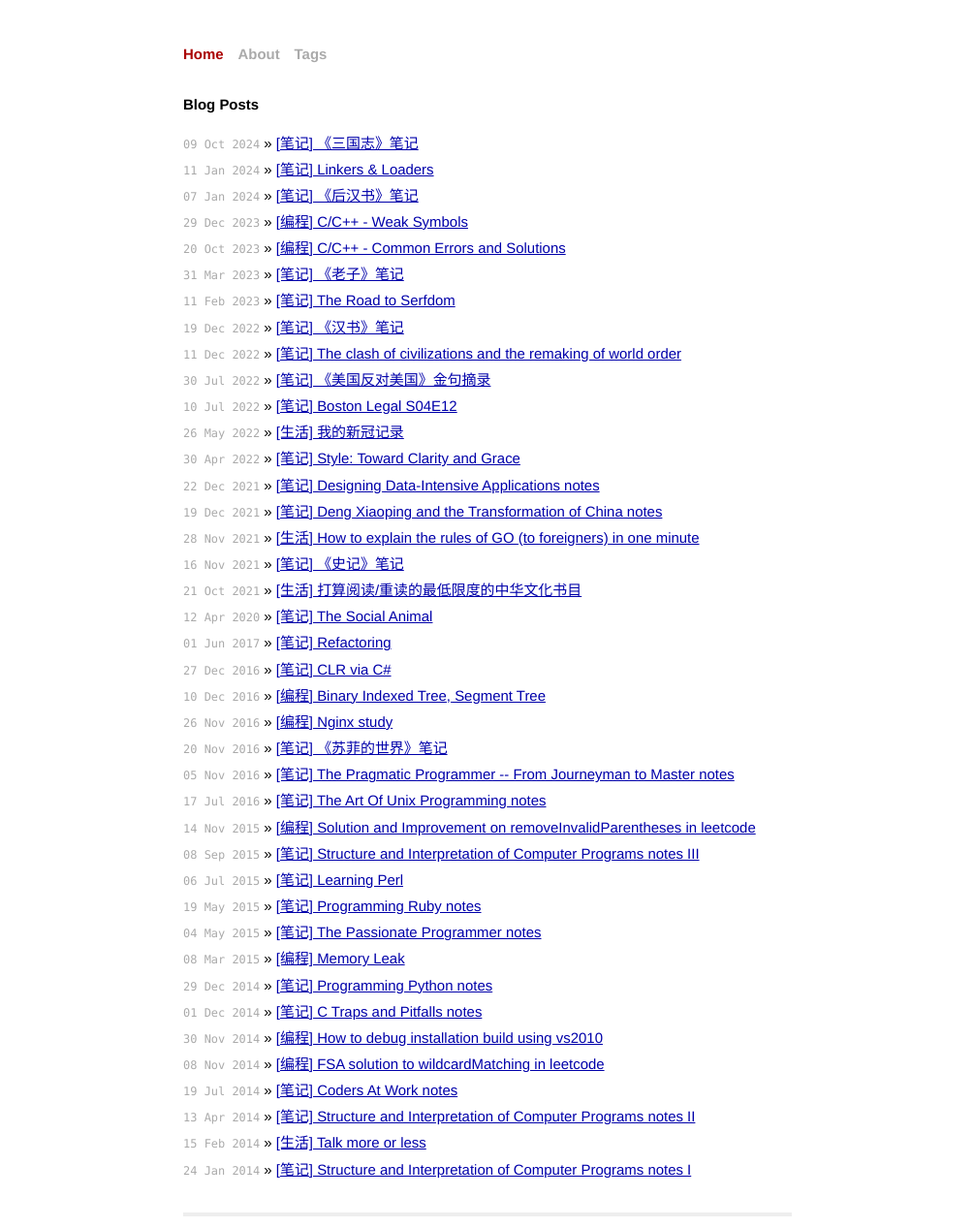
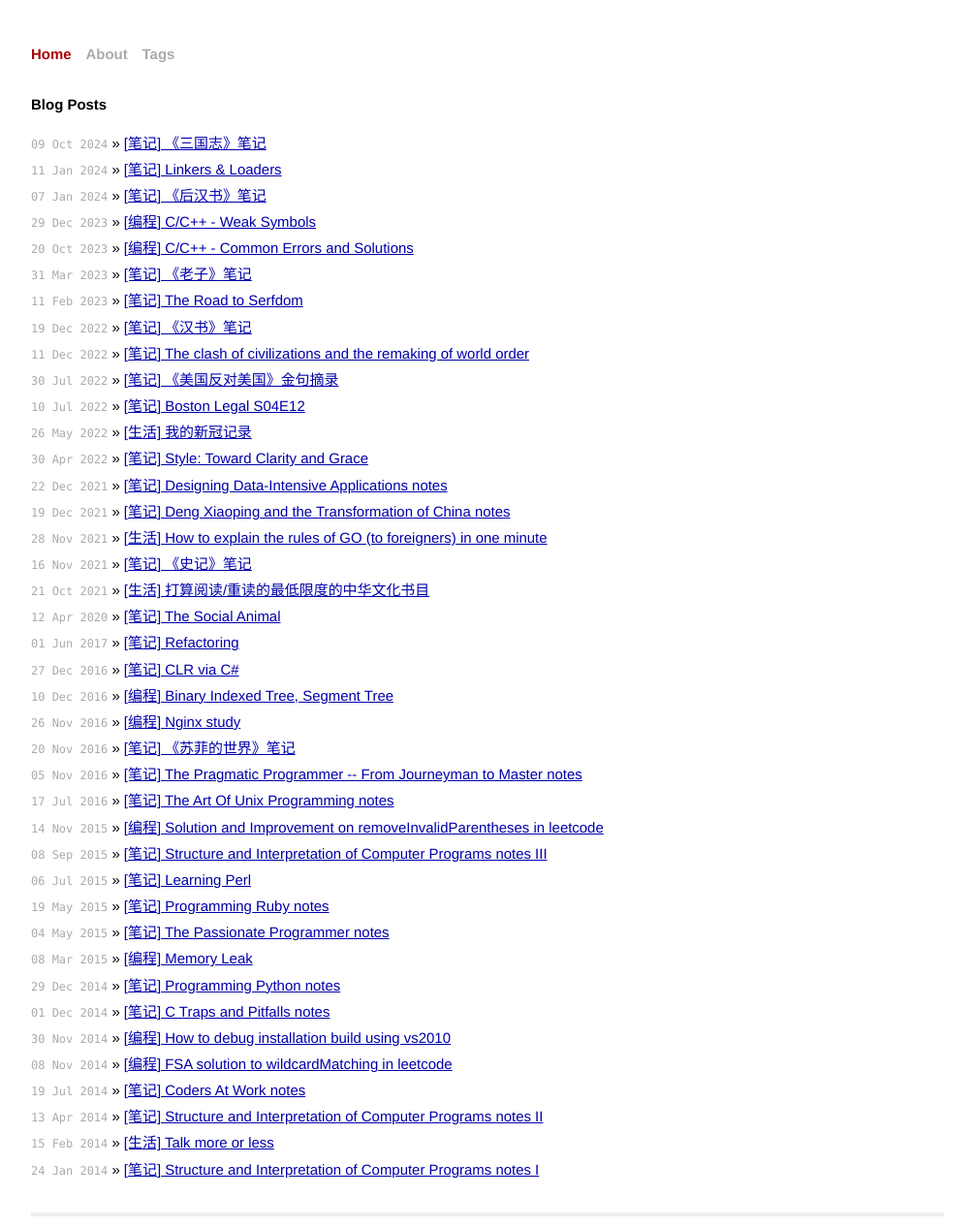
Before and after one commit to jslhcl/jslhcl.github.io, a Jekyll site: the page built from index.html, in a window 1280 px wide. Shown: the whole page at 97% size, without its empty margins (137-1142 px from the left). Built offline with Jekyll 4.4.1, drawn with Linux system fonts in a browser that asks for light colours.

Commit message:
expand width from 42em to 63em

```diff
--- a/css/main.css
+++ b/css/main.css
@@ -58,7 +58,7 @@ a:visited { color: #a0a; }
 .site {
   font-size: 115%;
   text-align: justify;
-  width: 42em;
+  width: 63em;
   margin: 3em auto 2em;
   line-height: 1.5em;
 }
```
